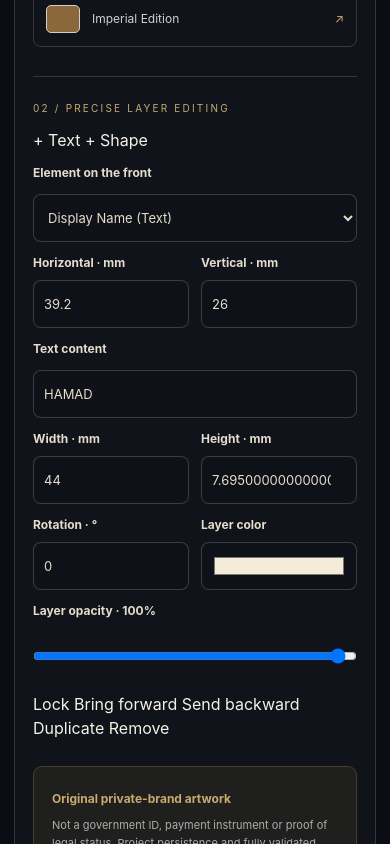
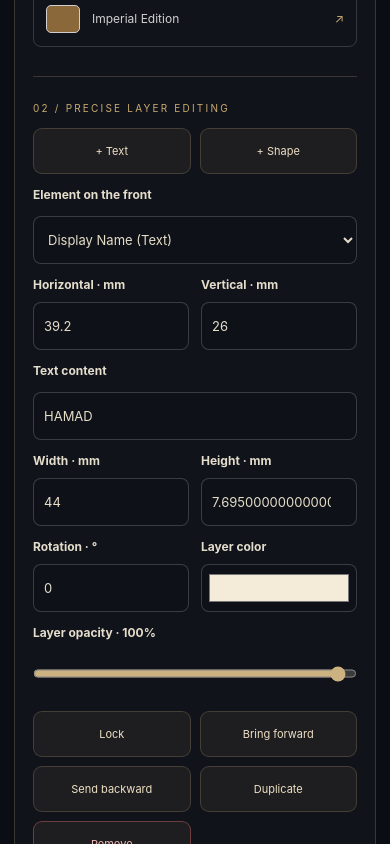
Before and after one commit to prince-web-beb/OKard, a SvelteKit app in the folder apps/web/: page /lab in a window 390 px wide. Shown: the part 1920-2764 px from the top of the page. Built offline with nearby package versions, Linux system fonts and the light colour scheme.

Commit message:
style(editor): tactile mobile authoring controls for vector layers

```diff
--- a/apps/web/src/app.css
+++ b/apps/web/src/app.css
@@ -394,3 +394,45 @@ em { font-weight: 400; color: var(--gold-pale); }
   .zoom-controls { justify-content: center; }
   .svg-preview-wrap { overflow: clip; }
 }
+
+
+/* Each command is a real scene-graph edit and participates in undo/redo. */
+.layer-creation,
+.layer-actions {
+  display: grid;
+  grid-template-columns: repeat(2, minmax(0, 1fr));
+  gap: 9px;
+}
+.layer-actions { margin-top: 6px; }
+.layer-creation button,
+.layer-actions button {
+  display: inline-flex;
+  align-items: center;
+  justify-content: center;
+  border: 1px solid var(--line);
+  background: rgba(216, 172, 101, .07);
+  color: #eee0c5;
+  min-height: 46px;
+  padding: 8px 12px;
+  border-radius: 9px;
+  font-size: 12px;
+  transition: background 150ms ease;
+}
+.layer-creation button:hover:not(:disabled),
+.layer-actions button:hover:not(:disabled) {
+  background: rgba(216, 172, 101, .17);
+}
+.layer-actions .layer-delete { border-color: rgba(227, 112, 112, .4); color: #f2b6b6; }
+.layer-inspector input[type='range'] {
+  width: 100%;
+  min-height: 39px;
+  accent-color: #ccb181;
+}
+.layer-inspector input[type='color'] {
+  padding: 5px;
+  cursor: pointer;
+  min-height: 48px;
+}
+@media (max-width: 480px) {
+  .layer-creation button, .layer-actions button { font-size: 11px; }
+}
```
